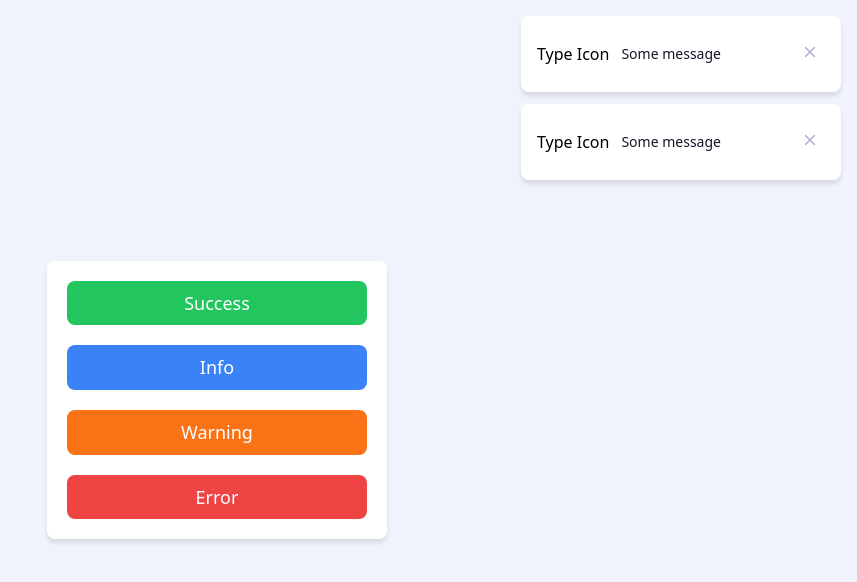
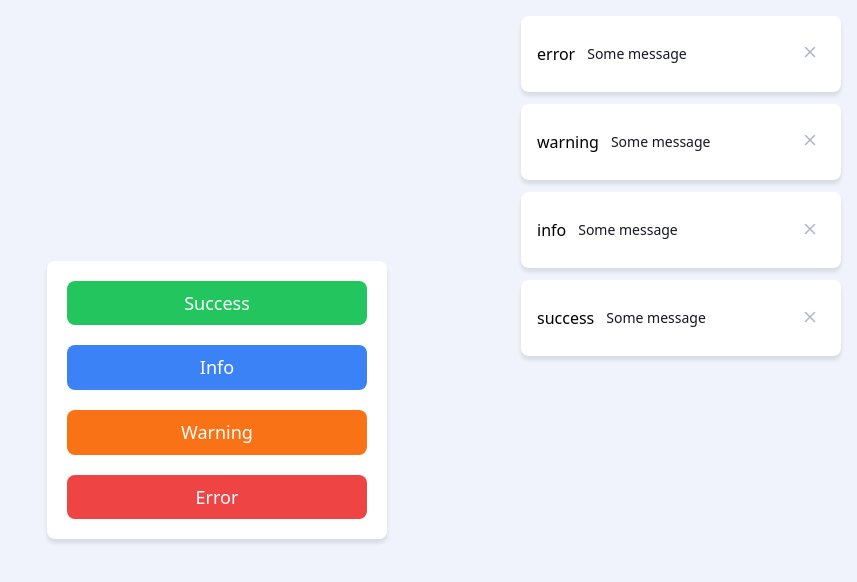
Before and after one commit to nat-davydova/react-toast-notifications, a React (Vite) app: page / in a window 1280 px wide. Shown: the top 582 px of the page, without its empty margins (423-1280 px from the left). Built offline with nearby package versions, Linux system fonts and the light colour scheme.

Commit message:
feat: add toast type icon (in preogress)

```diff
--- a/src/App.tsx
+++ b/src/App.tsx
@@ -1,6 +1,6 @@
 import "./App.css";
 import { Button, ButtonColors } from "./Button/Button.tsx";
-import { Toast } from "./Toast/Toast.tsx";
+import { Toast, ToastType } from "./Toast/Toast.tsx";
 import { ToastsContainer } from "./ToastsContainer/ToastsContainer.tsx";
 
 function App() {
@@ -13,8 +13,10 @@ function App() {
         <Button type={ButtonColors.ERROR}>Error</Button>
       </div>
       <ToastsContainer>
-        <Toast />
-        <Toast />
+        <Toast type={ToastType.SUCCESS} />
+        <Toast type={ToastType.INFO} />
+        <Toast type={ToastType.WARNING} />
+        <Toast type={ToastType.ERROR} />
       </ToastsContainer>
     </div>
   );
--- a/src/Toast/Toast.module.css
+++ b/src/Toast/Toast.module.css
@@ -24,3 +24,19 @@
     border: none;
     cursor: pointer;
 }
+
+.success {
+    color: var(--success);
+}
+
+.info {
+    color: var(--info);
+}
+
+.warning {
+    color: var(--warning);
+}
+
+.error {
+    color: var(--error);
+}
--- a/src/Toast/Toast.tsx
+++ b/src/Toast/Toast.tsx
@@ -2,10 +2,21 @@ import { IconX } from "@tabler/icons-react";
 
 import styles from "./Toast.module.css";
 
-export function Toast() {
+export enum ToastType {
+  SUCCESS = "success",
+  INFO = "info",
+  WARNING = "warning",
+  ERROR = "error",
+}
+
+interface IToastProps {
+  type: ToastType;
+}
+
+export function Toast({ type }: IToastProps) {
   return (
     <div className={styles.toast}>
-      <span>Type Icon</span>
+      <span>{type}</span>
       <p className={styles.message}>Some message</p>
       <button className={styles.dismissBtn} type="button">
         <IconX size={18} />
```
